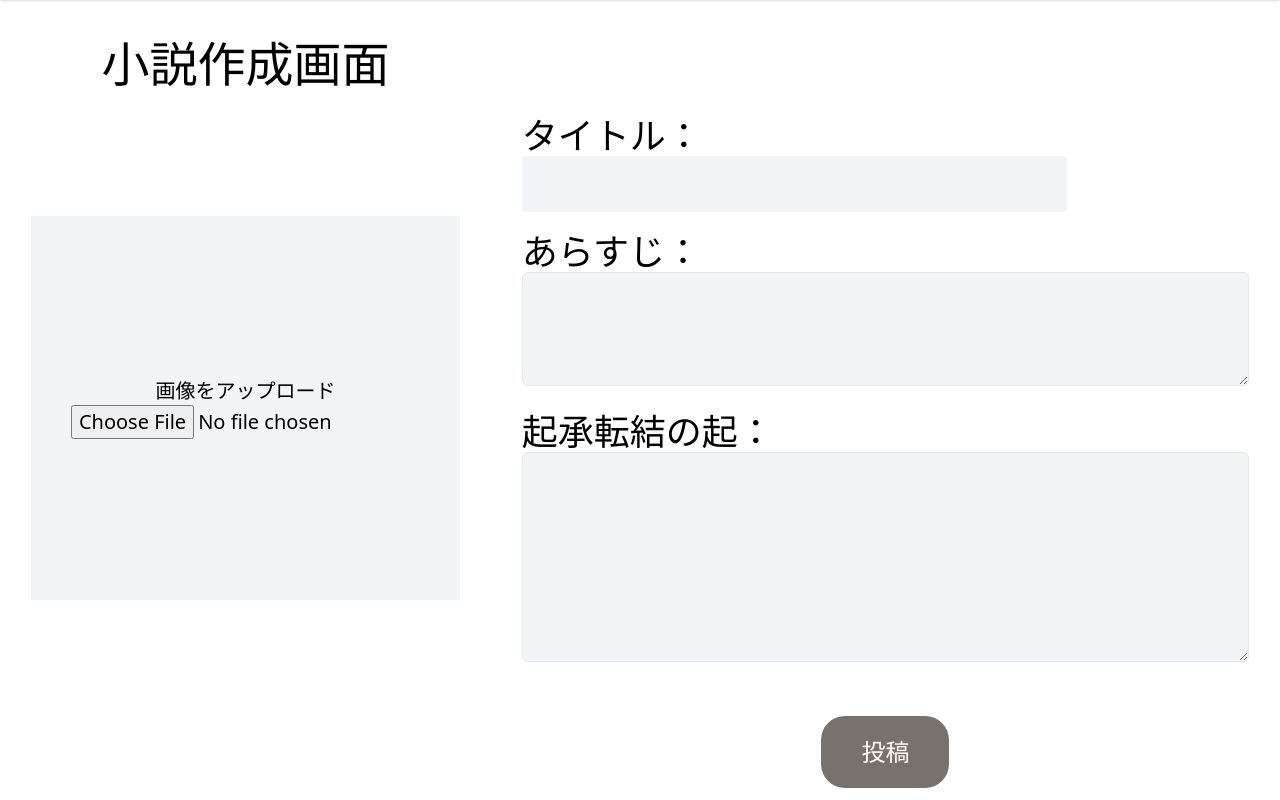
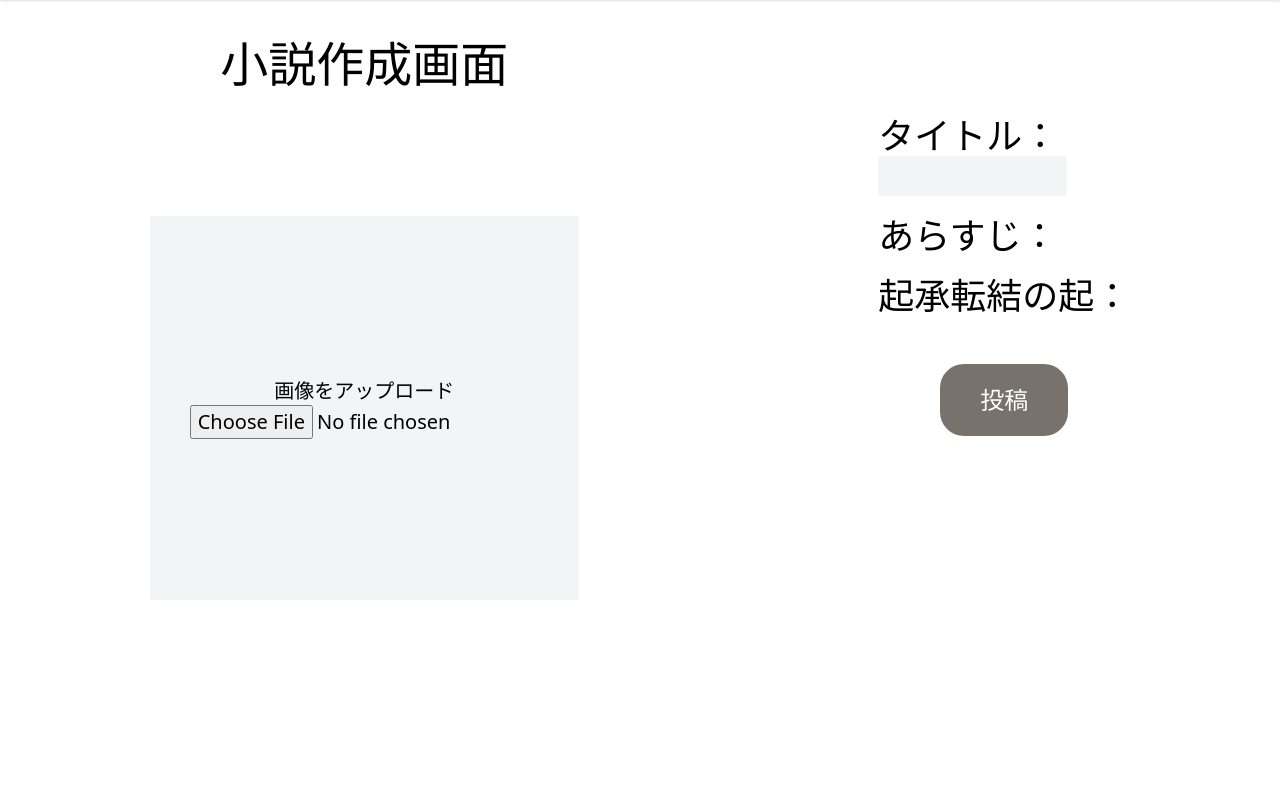
Before and after one commit to takuma-shishido/dejavu, a Django app: page /create/ in a window 1280 px wide. Shown: the part 64-864 px from the top of the page. Run offline with Django 3.2, Linux system fonts and the light colour scheme; the visitor is signed in with stand-in values (Sample User, id 1); some libraries are stand-ins or nearby versions.

Commit message:
エラー中

```diff
--- a/dejavu/settings.py
+++ b/dejavu/settings.py
@@ -42,8 +42,7 @@ INSTALLED_APPS = [
     "django.contrib.staticfiles",
     # 'dejavu_app',
     "accounts",
-    # formの装飾に使う
-    # "widget_tweaks",
+    "widget_tweaks",
 ]
 
 AUTH_USER_MODEL = "accounts.User"
--- a/dejavu_app/forms.py
+++ b/dejavu_app/forms.py
@@ -26,6 +26,10 @@ class NovelCreateForm(forms.ModelForm):
         model = Novels
         fields = ('title', 'synopsis', 'introduction')
 
+    def __init__(self, *args, **kwargs):
+        super().__init__(*args, **kwargs)
+        self.fields['title'].widget.attrs.update({'class': 'form-control'})
+
 class NovelDetailCreateForm(forms.ModelForm):
     class Meta:
         model = NovelDetail
--- a/templates/create_novel.html
+++ b/templates/create_novel.html
@@ -1,3 +1,4 @@
+{% load widget_tweaks %}
 <!DOCTYPE html>
 <html lang="ja">
 <head>
@@ -10,7 +11,7 @@
     <nav class="p-5 bg-green-900 shadow">
         <h1 class="text-white">ロゴ</h1>
     </nav>
-    <form action="" method="POST">
+    <!-- <form action="" method="POST"> -->
         <div class="flex justify-around h-screen">
             <div class="mt-5 w-4/10 text-center">
                 <h1 class="text-5xl mt-5">小説作成画面</h1>
@@ -24,17 +25,17 @@
             <div class="mt-24 w-6/10">
                 <form action="">
                     <div class="mt-5">
-                        <label class="text-4xl block" for="title">タイトル：
-                            <input class="bg-gray-100 p-2 w-9/12 rounded" type="text" id="title" name="title" required>
-                        </label>
+                        <label class="text-4xl block" for="title">タイトル：</label>
+                        <!-- {{ form.title|add_class:"bg-gray-100 p-2 w-9/12 rounded" }} -->
+                        {% render_field form.title class+="form-control"%}
                     </div>
                     <div class="mt-5">
                         <label class="text-4xl block" for="synopsis">あらすじ：</label>
-                        <textarea id="synopsis" name="synopsis" rows="4" cols="50" class="bg-gray-100 border rounded-md p-2 w-full" required></textarea>
+                        <!-- {{ form.synopsis|add_class:"bg-gray-100 border rounded-md p-2 w-full" }} -->
                     </div>
                     <div class="mt-5">
                         <label class="text-4xl block" for="introduction">起承転結の起：</label>
-                        <textarea id="introduction" name="introduction" rows="8" cols="50" class="bg-gray-100 border rounded-md p-2 w-full" required></textarea>
+                        <!-- {{ form.introduction|add_class:"bg-gray-100 border rounded-md p-2 w-full" }} -->
                     </div>
                     <div class="flex items-center justify-center bg-stone-500 mt-12 text-2xl p-5 w-32 rounded-3xl mx-auto">
                         <button type="submit" class="text-white">投稿</button>
@@ -43,6 +44,6 @@
                 </form>
             </div>
         </div>
-    </form>
+    <!-- </form> -->
 </body>
 </html>
```
Also changed, not shown: 1 other file.
